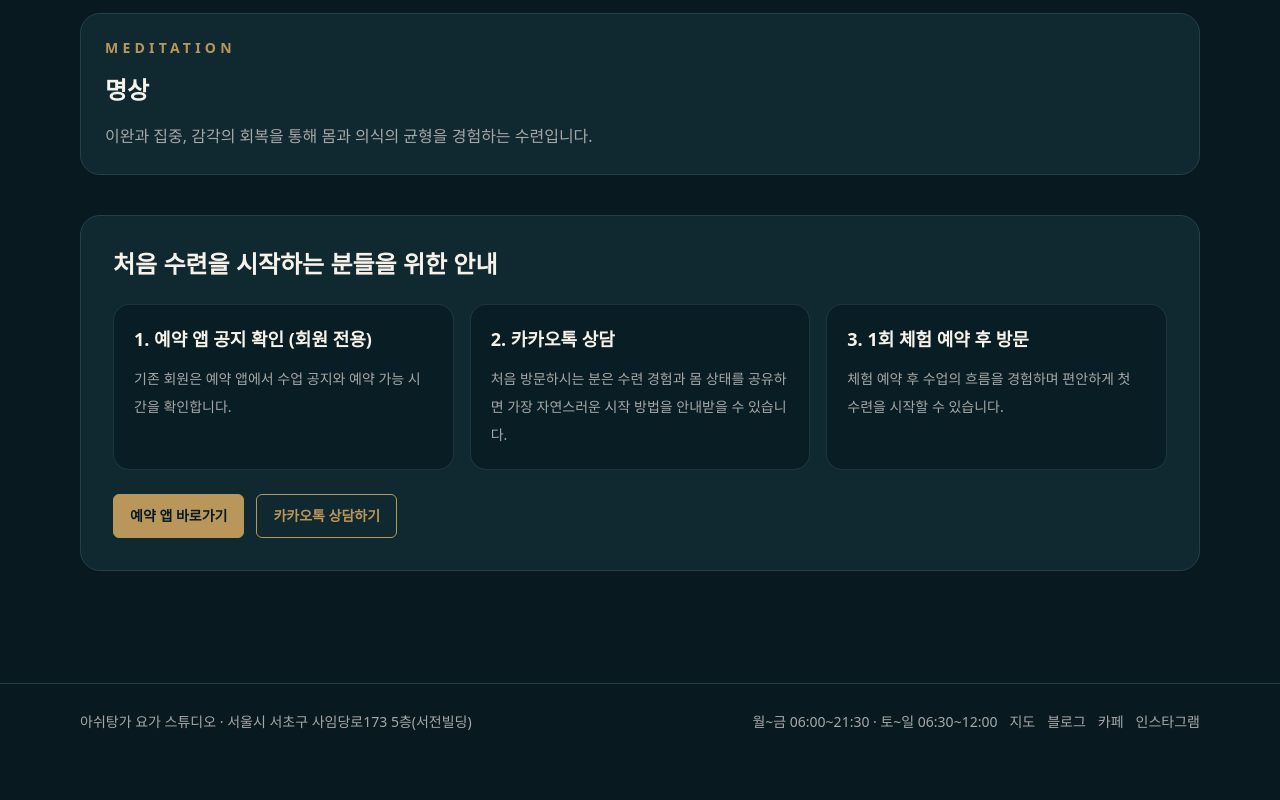
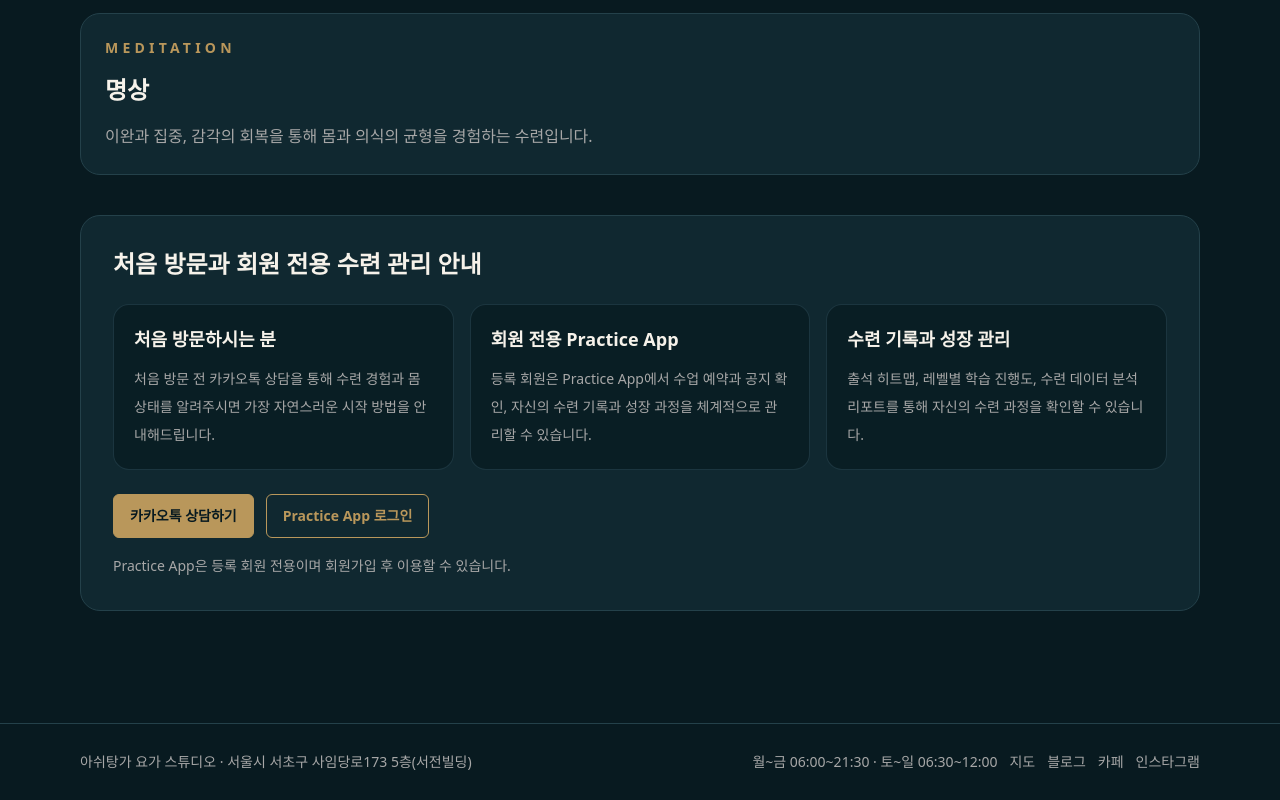
Before and after one commit to Andrea3004/ashtanga-web, a Next.js app: page /practice in a window 1280 px wide. Shown: the part 822-1622 px from the top of the page. Before the commit the page ends 1582 px from the top, so only its background shows below. Built offline with nearby package versions, Linux system fonts and the light colour scheme.

Commit message:
Update practice page and teacher image

```diff
--- a/src/app/practice/page.tsx
+++ b/src/app/practice/page.tsx
@@ -4,16 +4,16 @@ import { externalLinks } from "@/data/site";
 
 const practiceSteps = [
   {
-    title: "1. 예약 앱 공지 확인 (회원 전용)",
-    body: "기존 회원은 예약 앱에서 수업 공지와 예약 가능 시간을 확인합니다."
+    title: "처음 방문하시는 분",
+    body: "처음 방문 전 카카오톡 상담을 통해 수련 경험과 몸 상태를 알려주시면 가장 자연스러운 시작 방법을 안내해드립니다."
   },
   {
-    title: "2. 카카오톡 상담",
-    body: "처음 방문하시는 분은 수련 경험과 몸 상태를 공유하면 가장 자연스러운 시작 방법을 안내받을 수 있습니다."
+    title: "회원 전용 Practice App",
+    body: "등록 회원은 Practice App에서 수업 예약과 공지 확인, 자신의 수련 기록과 성장 과정을 체계적으로 관리할 수 있습니다."
   },
   {
-    title: "3. 1회 체험 예약 후 방문",
-    body: "체험 예약 후 수업의 흐름을 경험하며 편안하게 첫 수련을 시작할 수 있습니다."
+    title: "수련 기록과 성장 관리",
+    body: "출석 히트맵, 레벨별 학습 진행도, 수련 데이터 분석 리포트를 통해 자신의 수련 과정을 확인할 수 있습니다."
   }
 ];
 
@@ -89,7 +89,7 @@ export default function PracticePage() {
         </div>
 
         <div className="mt-10 rounded-[1.25rem] border border-line bg-surface p-6 sm:p-8">
-          <h2 className="text-2xl font-black text-text">처음 수련을 시작하는 분들을 위한 안내</h2>
+          <h2 className="text-2xl font-black text-text">처음 방문과 회원 전용 수련 관리 안내</h2>
           <div className="mt-6 grid gap-4 md:grid-cols-3">
             {practiceSteps.map((step) => (
               <div key={step.title} className="rounded-[1rem] border border-line/70 bg-background/70 p-5">
@@ -100,22 +100,23 @@ export default function PracticePage() {
           </div>
           <div className="mt-6 flex flex-wrap gap-3 text-sm">
             <a
-              href={externalLinks.reservationApp}
+              href={externalLinks.kakaoTalk}
               className="inline-flex min-h-11 items-center justify-center rounded-md border border-gold bg-gold px-4 py-2 font-black text-background transition hover:-translate-y-0.5 hover:border-text hover:bg-text hover:text-background focus-visible:border-text focus-visible:bg-text focus-visible:text-background focus-visible:outline focus-visible:outline-4 focus-visible:outline-gold/30 active:border-text active:bg-text active:text-background"
-              target="_blank"
-              rel="noreferrer"
-            >
-              예약 앱 바로가기
-            </a>
-            <a
-              href={externalLinks.kakaoTalk}
-              className="inline-flex min-h-11 items-center justify-center rounded-md border border-gold bg-transparent px-4 py-2 font-black text-gold transition hover:-translate-y-0.5 hover:bg-gold hover:text-background focus-visible:bg-gold focus-visible:text-background focus-visible:outline focus-visible:outline-4 focus-visible:outline-gold/30 active:bg-gold active:text-background"
               target="_blank"
               rel="noreferrer"
             >
               카카오톡 상담하기
             </a>
+            <a
+              href={externalLinks.reservationApp}
+              className="inline-flex min-h-11 items-center justify-center rounded-md border border-gold bg-transparent px-4 py-2 font-black text-gold transition hover:-translate-y-0.5 hover:bg-gold hover:text-background focus-visible:bg-gold focus-visible:text-background focus-visible:outline focus-visible:outline-4 focus-visible:outline-gold/30 active:bg-gold active:text-background"
+              target="_blank"
+              rel="noreferrer"
+            >
+              Practice App 로그인
+            </a>
           </div>
+          <p className="mt-4 text-sm leading-6 text-muted">Practice App은 등록 회원 전용이며 회원가입 후 이용할 수 있습니다.</p>
         </div>
       </Section>
     </main>
```
Also changed, not shown: public/images/teacher-01.jpg.
